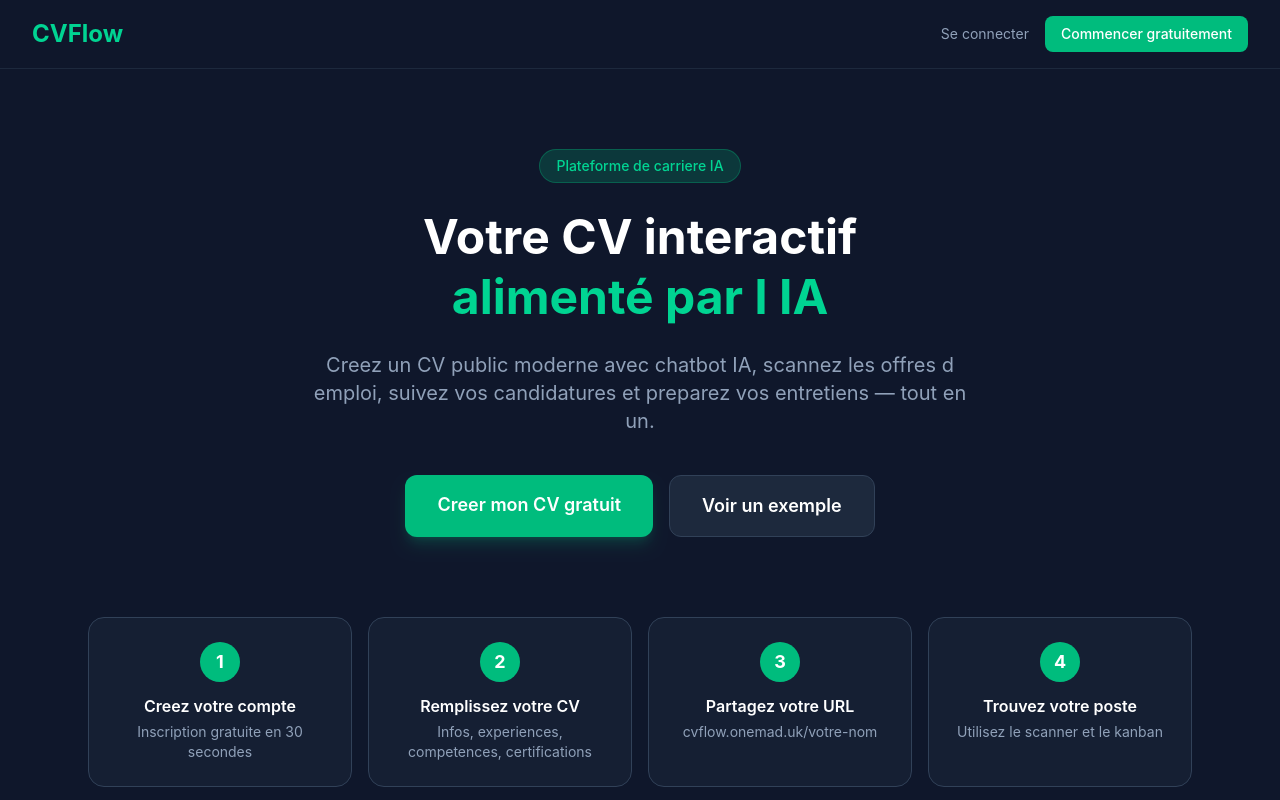
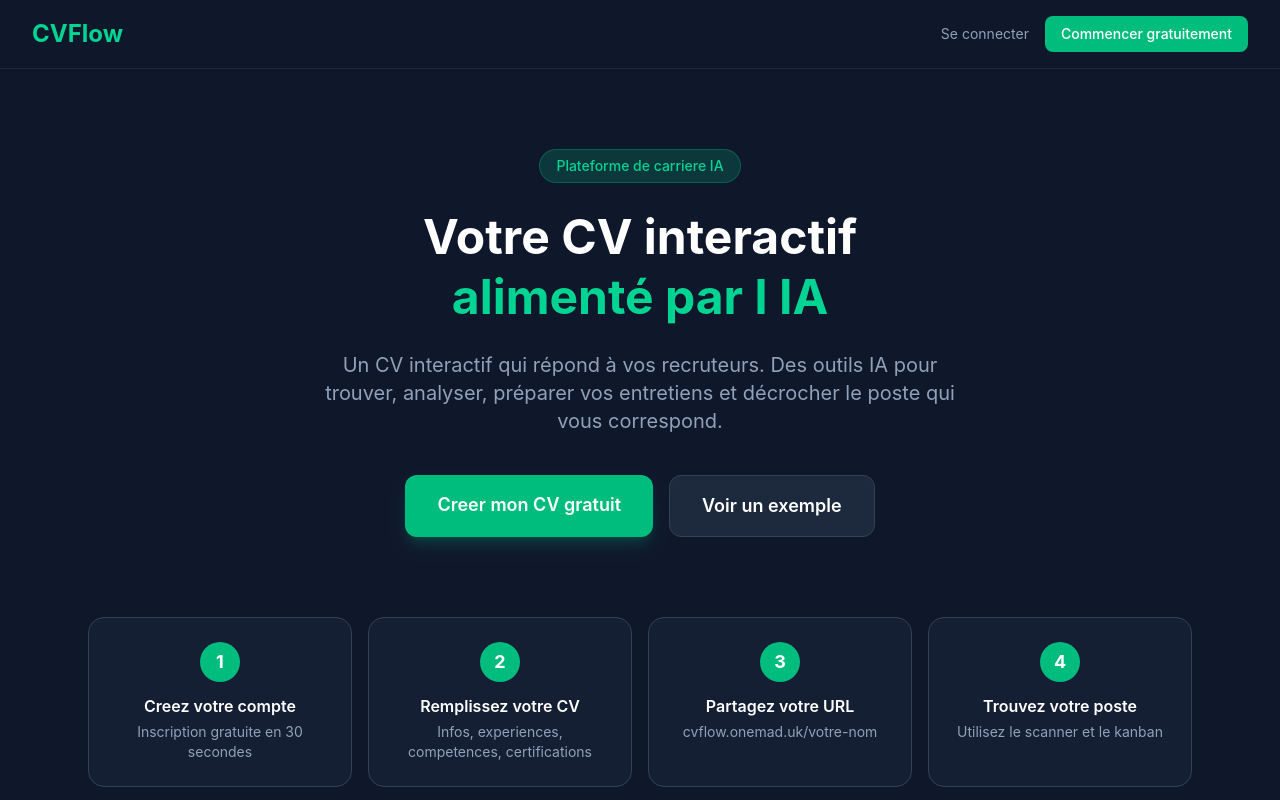
Before and after one commit to RonoaMad1/cvflow, a React (Vite) app: page / in a window 1280 px wide. Shown: the top 800 px of the page. Built offline with nearby package versions, Linux system fonts and the light colour scheme; no server answers.

Commit message:
feat: update landing page copy

```diff
--- a/src/pages/LandingPage.tsx
+++ b/src/pages/LandingPage.tsx
@@ -46,7 +46,7 @@ export default function LandingPage() {
             <span className="text-emerald-400">alimenté par l IA</span>
           </h1>
           <p className="text-xl text-slate-400 max-w-2xl mx-auto mb-10">
-            Creez un CV public moderne avec chatbot IA, scannez les offres d emploi, suivez vos candidatures et preparez vos entretiens — tout en un.
+            Un CV interactif qui répond à vos recruteurs. Des outils IA pour trouver, analyser, préparer vos entretiens et décrocher le poste qui vous correspond.
           </p>
           <div className="flex gap-4 justify-center flex-wrap">
             <Link to="/register" className="px-8 py-4 bg-emerald-500 hover:bg-emerald-400 rounded-xl text-lg font-semibold transition shadow-lg shadow-emerald-500/20">
```
